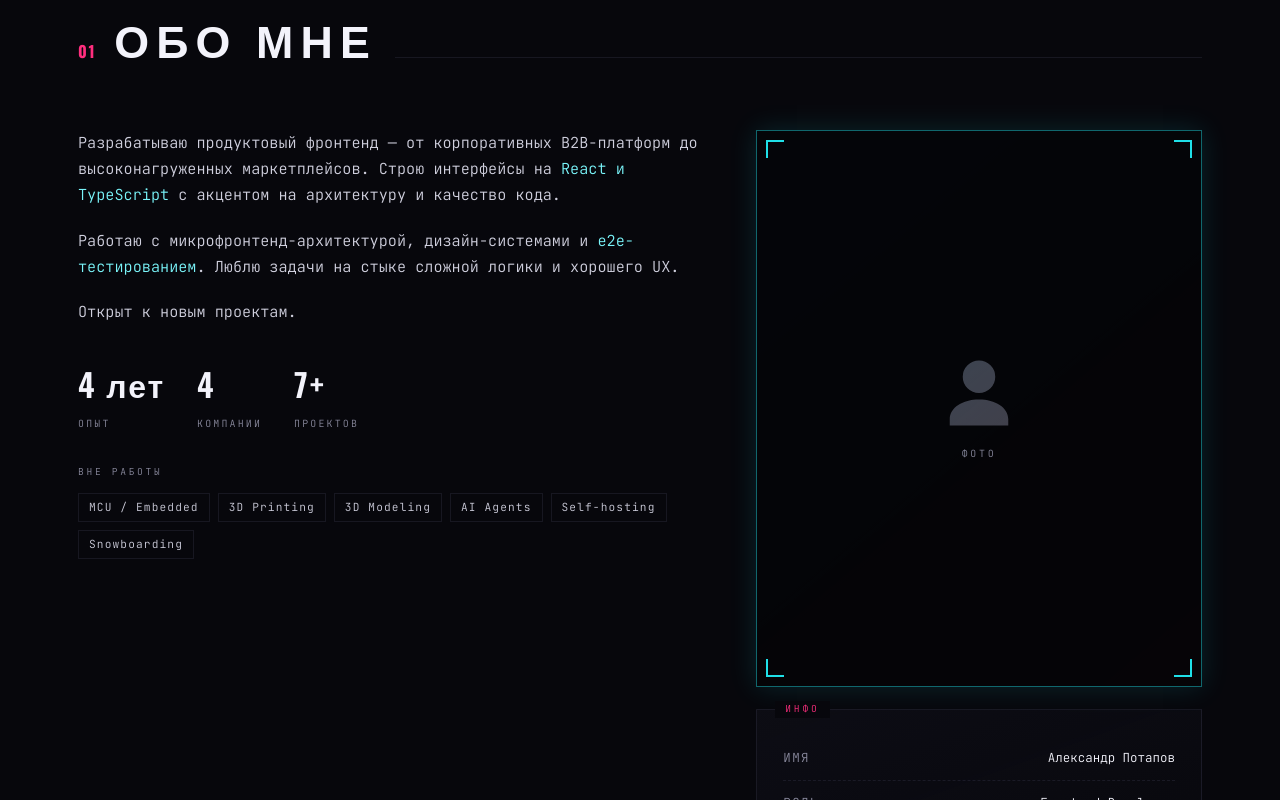
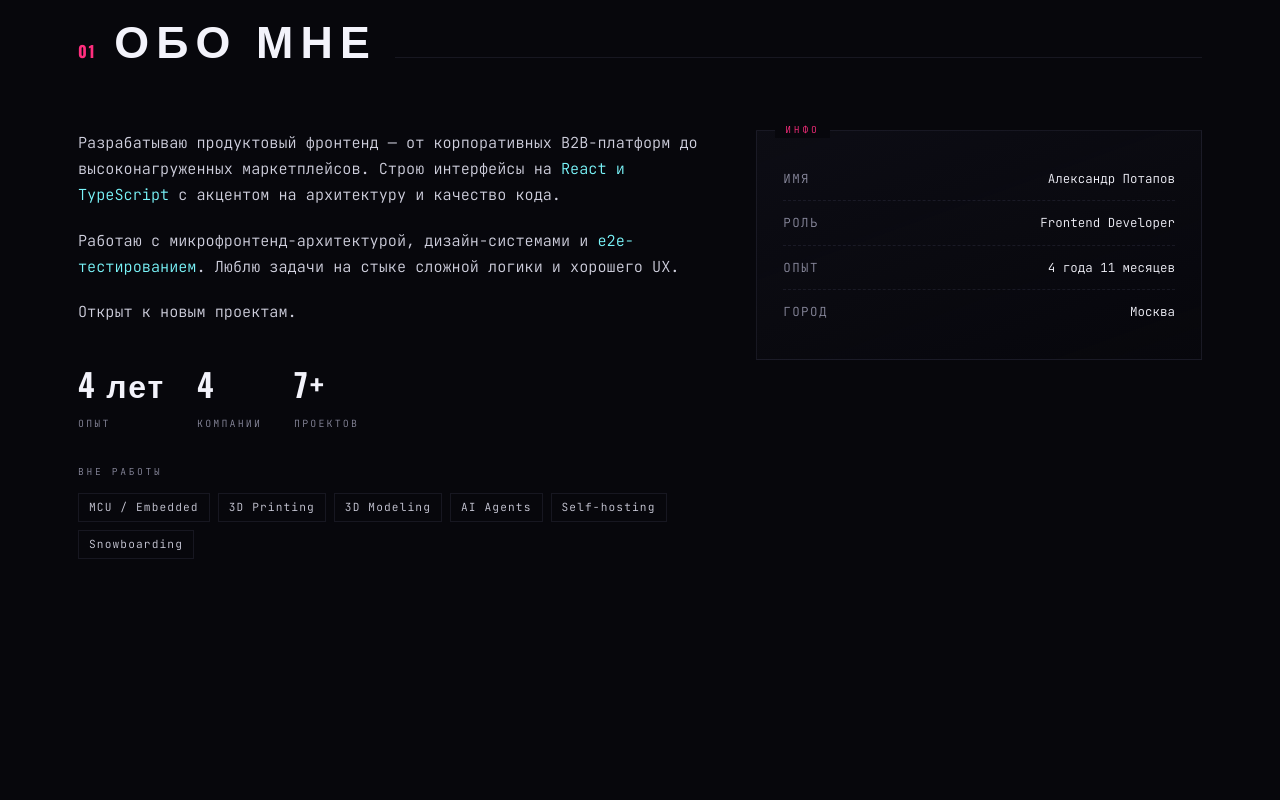
Before and after one commit to Emingy/portfolio, a Next.js app: page / in a window 1280 px wide. Shown: the part 920-1720 px from the top of the page. Built offline with nearby package versions, Linux system fonts and the light colour scheme.

Commit message:
fix: hide photo block without avatar

```diff
--- a/src/components/About/index.module.scss
+++ b/src/components/About/index.module.scss
@@ -97,6 +97,17 @@
 
             mix-blend-mode: overlay;
         }
+    }
+
+    &__portrait-img {
+        position: absolute;
+        inset: 0;
+
+        width: 100%;
+        height: 100%;
+
+        object-fit: cover;
+        object-position: center top;
     }
 
     &__portrait-ph {
--- a/src/components/About/index.tsx
+++ b/src/components/About/index.tsx
@@ -56,29 +56,42 @@ export const About = () => {
                 </div>
 
                 <div className={cn(`${BLOCK_NAME}__side`)}>
+                    {personal.avatar && (
                         <Reveal>
                             <div className={cn(`${BLOCK_NAME}__portrait`)}>
-                            <div className={cn(`${BLOCK_NAME}__portrait-ph`)}>
-                                <svg viewBox="0 0 24 24" fill="currentColor" aria-hidden="true">
-                                    <path d="M12 12a5 5 0 1 0 0-10 5 5 0 0 0 0 10Zm0 2c-5 0-9 2.5-9 6v2h18v-2c0-3.5-4-6-9-6Z" />
-                                </svg>
-                                <span>Фото</span>
-                            </div>
+                                <img
+                                    src={personal.avatar}
+                                    alt={personal.name}
+                                    className={cn(`${BLOCK_NAME}__portrait-img`)}
+                                />
 
                                 <i
-                                className={cn(`${BLOCK_NAME}__corner`, `${BLOCK_NAME}__corner_tl`)}
+                                    className={cn(
+                                        `${BLOCK_NAME}__corner`,
+                                        `${BLOCK_NAME}__corner_tl`
+                                    )}
                                 />
                                 <i
-                                className={cn(`${BLOCK_NAME}__corner`, `${BLOCK_NAME}__corner_tr`)}
+                                    className={cn(
+                                        `${BLOCK_NAME}__corner`,
+                                        `${BLOCK_NAME}__corner_tr`
+                                    )}
                                 />
                                 <i
-                                className={cn(`${BLOCK_NAME}__corner`, `${BLOCK_NAME}__corner_bl`)}
+                                    className={cn(
+                                        `${BLOCK_NAME}__corner`,
+                                        `${BLOCK_NAME}__corner_bl`
+                                    )}
                                 />
                                 <i
-                                className={cn(`${BLOCK_NAME}__corner`, `${BLOCK_NAME}__corner_br`)}
+                                    className={cn(
+                                        `${BLOCK_NAME}__corner`,
+                                        `${BLOCK_NAME}__corner_br`
+                                    )}
                                 />
                             </div>
                         </Reveal>
+                    )}
 
                     <Reveal delay={100}>
                         <div className={cn(`${BLOCK_NAME}__dossier`)}>
--- a/src/content/site.ts
+++ b/src/content/site.ts
@@ -1,7 +1,7 @@
 import { EProjectType } from '@/constants';
 import type { TSiteConfig } from '@/types/site';
 
-export const siteConfig = {
+export const siteConfig: TSiteConfig = {
     personal: {
         name: 'Александр Потапов',
 
@@ -10,6 +10,8 @@ export const siteConfig = {
         position: 'Frontend Developer',
 
         city: 'Москва',
+
+        avatar: undefined,
 
         heroPhrases: [
             'масштабируемые интерфейсы на React.',
@@ -250,4 +252,4 @@ export const siteConfig = {
             url: 'https://github.com/Emingy/configs',
         },
     ],
-} satisfies TSiteConfig;
+};
```
Lines whose indentation alone changed are shown as unchanged.
